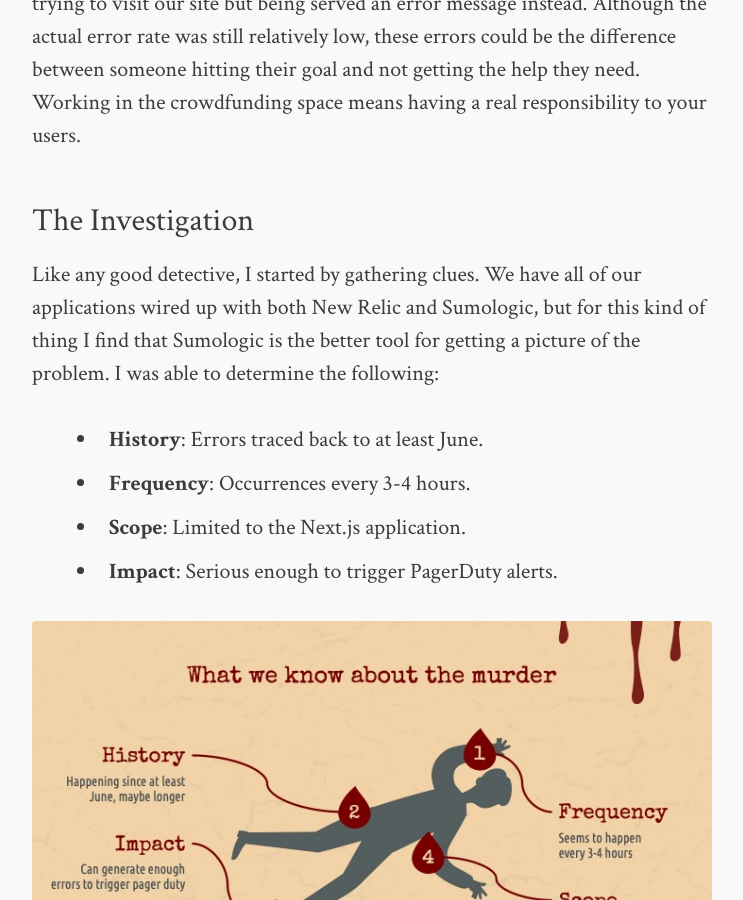
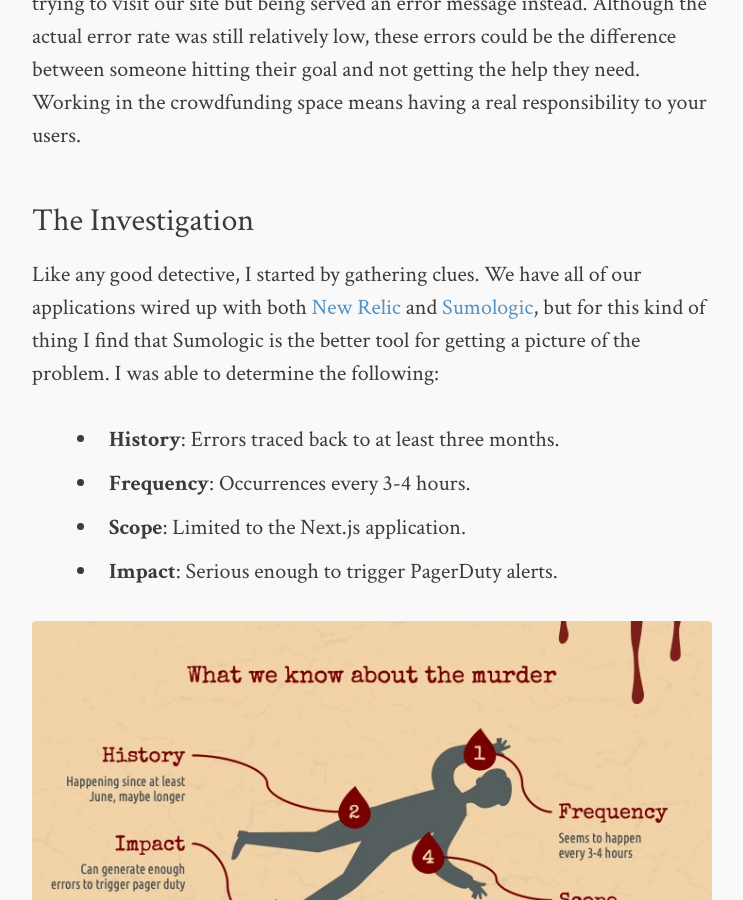
Before and after one commit to luketheobscure/luketheobscure.github.io, a Jekyll site: the page built from _posts/2024-07-21-memory-leak-mystery.md, in a window 1280 px wide and 900 px high, scrolled down 2555 px. Shown: the whole window, without its empty margins (268-1011 px from the left). Built offline with Jekyll 4.4.1, drawn with Linux system fonts in a browser that asks for light colours; comment, search, counter and statistics services are not loaded; some of the changed text lies outside the part shown.

Commit message:
Add some links, clarify timeline

```diff
--- a/_posts/2024-07-21-memory-leak-mystery.md
+++ b/_posts/2024-07-21-memory-leak-mystery.md
@@ -35,9 +35,9 @@ The 502 errors were concerning. Each 502 represented someone who was trying to v
 
 ### The Investigation
 
-Like any good detective, I started by gathering clues. We have all of our applications wired up with both New Relic and Sumologic, but for this kind of thing I find that Sumologic is the better tool for getting a picture of the problem. I was able to determine the following:
+Like any good detective, I started by gathering clues. We have all of our applications wired up with both [New Relic](https://newrelic.com/) and [Sumologic](https://www.sumologic.com/), but for this kind of thing I find that Sumologic is the better tool for getting a picture of the problem. I was able to determine the following:
 
-- **History**: Errors traced back to at least June.
+- **History**: Errors traced back to at least three months.
 - **Frequency**: Occurrences every 3-4 hours.
 - **Scope**: Limited to the Next.js application.
 - **Impact**: Serious enough to trigger PagerDuty alerts.
@@ -57,7 +57,7 @@ We had made some pretty big architectural changes recently, including switching
 > I called Charlie. “I can't be certain, but I think I found your killer. It goes by the name PM2.”
 {: class="blockquote-normal"}
 
-PM2 (Process Manager 2) is a production process manager for Node.js applications. It allows you to keep applications alive forever, reload them without downtime, and facilitate common system admin tasks. PM2 can perform automatic restart of applications if they crash, or in this case, they start to run out of memory.
+[PM2](https://pm2.keymetrics.io/) (Process Manager 2) is a production process manager for Node.js applications. It allows you to keep applications alive forever, reload them without downtime, and facilitate common system admin tasks. PM2 can perform automatic restart of applications if they crash, or in this case, they start to run out of memory.
 
 Armed with the knowledge that PM2 was killing the process we adjusted the [`max_memory_restart` parameter](https://pm2.keymetrics.io/docs/usage/memory-limit/) in our PM2 config, hoping that it was just an issue with resourcing. We crossed our fingers and pushed it live. We would have our answer within a day or two.
 
```
